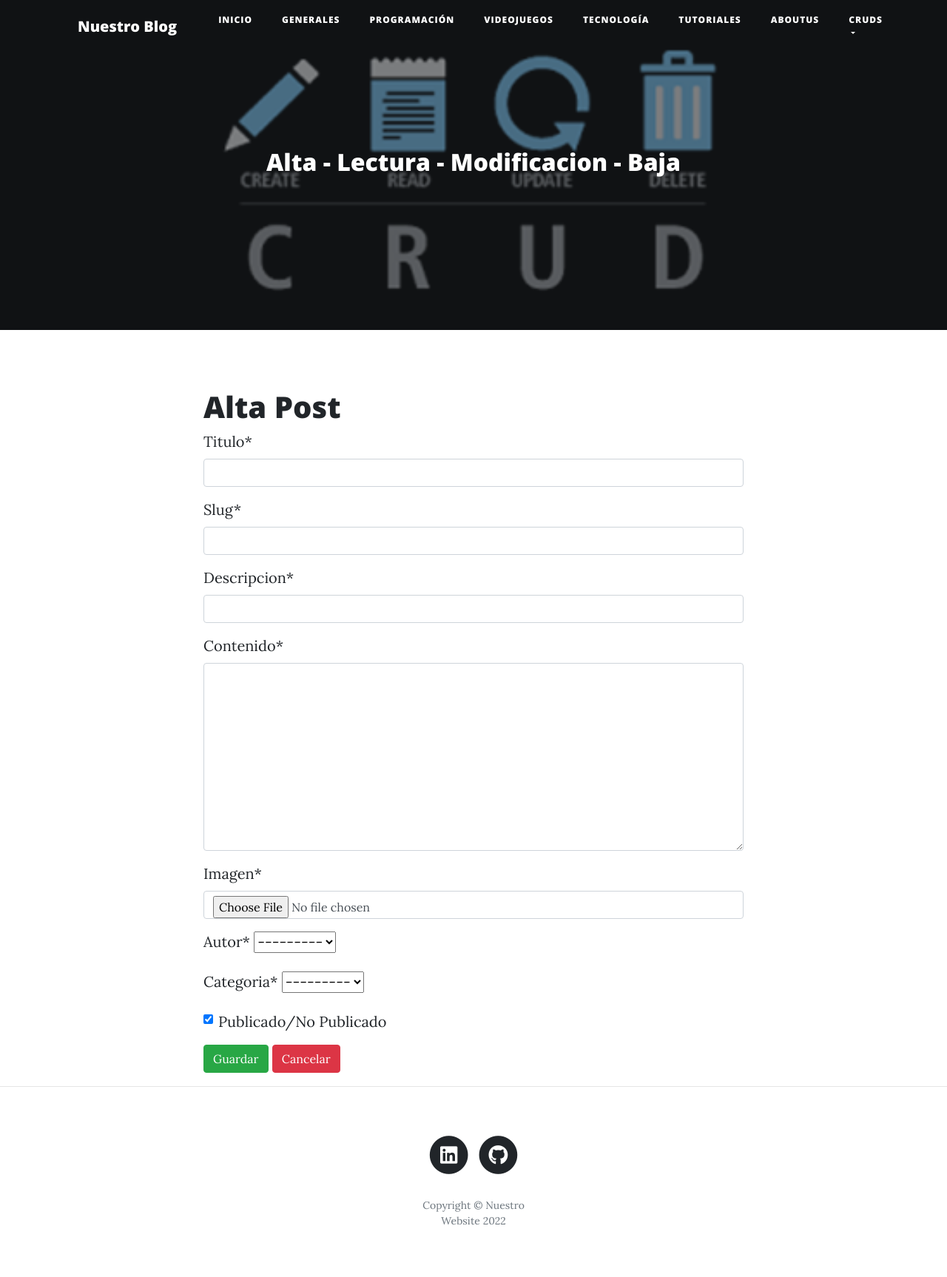
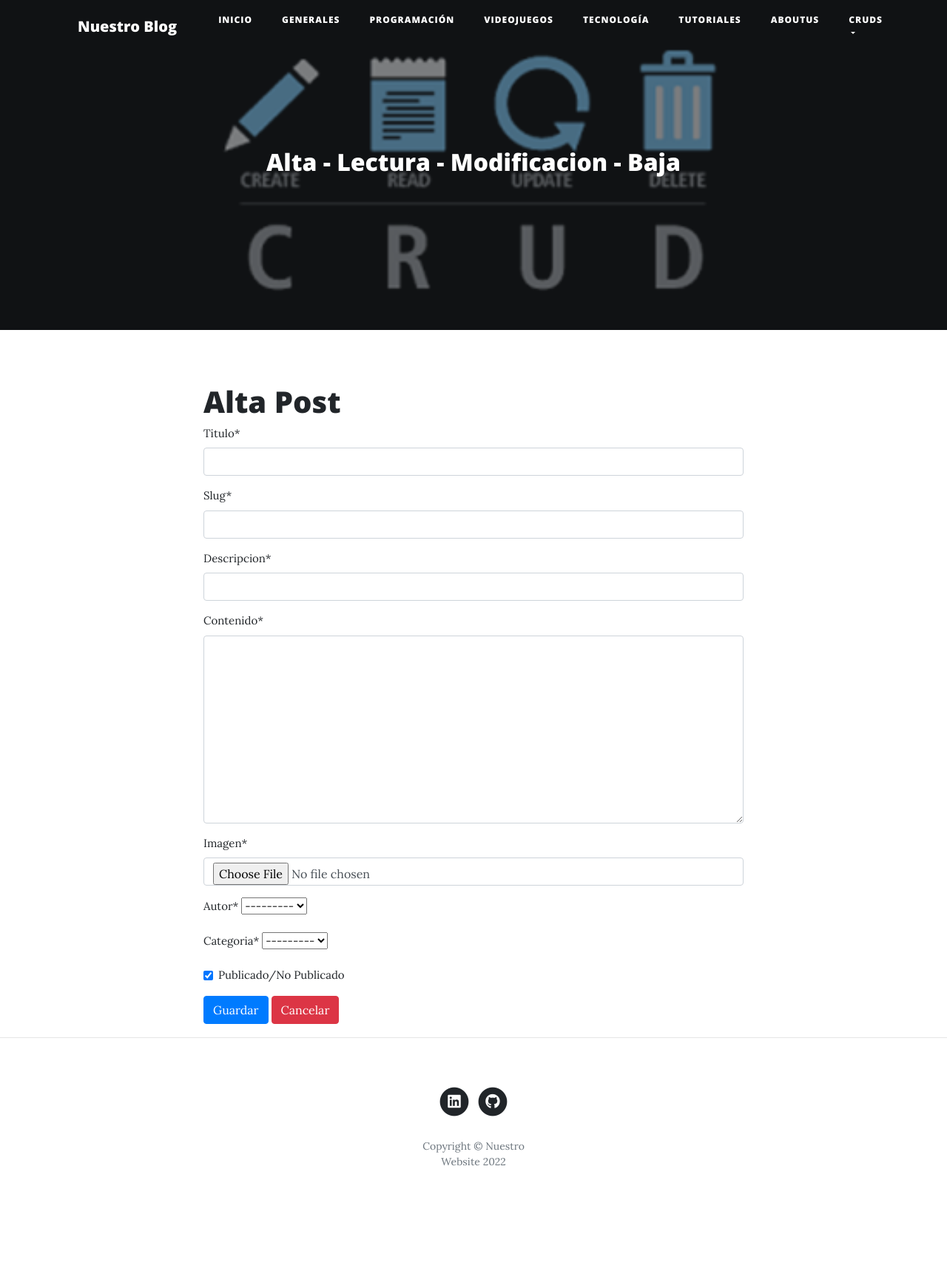
Before and after one commit to LSANGARI/ProyectoFinal, a Django app: page /posts/ in a window 1280 px wide. Shown: the whole page at 74% size. After the commit the page ends 1576 px from the top, so only its background shows below. Run offline with Django 4.2, Linux system fonts and the light colour scheme; the visitor is signed in with stand-in values (Sample User, id 1); data that the repository does not hold is empty; some libraries are stand-ins or nearby versions.

Commit message:
size font - link redes

```diff
--- a/Django_Blog/Templates/index.html
+++ b/Django_Blog/Templates/index.html
@@ -99,23 +99,6 @@
   <div class="container">
     <div class="row">
       <div class="col-md-12 search">
-
-
-
-
-
-
-
-
-
-
-
-
-
-
-
-
-
 
 
 
@@ -228,7 +211,7 @@
           <div class="col-lg-2 col-md-10 mx-auto">
             <ul class="list-inline text-center">
               <li class="list-inline-item">
-                <a href="#">
+                <a href="https://www.linkedin.com/in/ing-leonardo-sangari-b0123b176/">
                   <span class="fa-stack fa-lg">
                     <i class="fas fa-circle fa-stack-2x"></i>
                     <i class="fab fa-linkedin -f fa-stack-1x fa-inverse"></i>
@@ -236,7 +219,7 @@
                 </a>
               </li>
               <li class="list-inline-item">
-                <a href="#">
+                <a href="https://github.com/LSANGARI/lsangari">
                   <span class="fa-stack fa-lg">
                     <i class="fas fa-circle fa-stack-2x"></i>
                     <i class="fab fa-github fa-stack-1x fa-inverse"></i>
--- a/Django_Blog/Templates/posts.html
+++ b/Django_Blog/Templates/posts.html
@@ -44,7 +44,7 @@ CRUD
 
 
               {% if user.is_authenticated%}
-              <button type="submit" class="btn btn-success">Guardar</button>
+              <button type="submit" class="btn btn-primary">Guardar</button>
               <a class="btn btn-danger" href="{% url 'Blog:index' %}">Cancelar</a>
               {% endif %}
           </form>
--- a/Django_Blog/static/css/clean-blog.css
+++ b/Django_Blog/static/css/clean-blog.css
@@ -5,7 +5,7 @@
  */
 
 body {
-  font-size: 20px;
+  font-size: 15px;
   color: #212529;
   font-family: 'Lora', 'Times New Roman', serif;
 }
```
